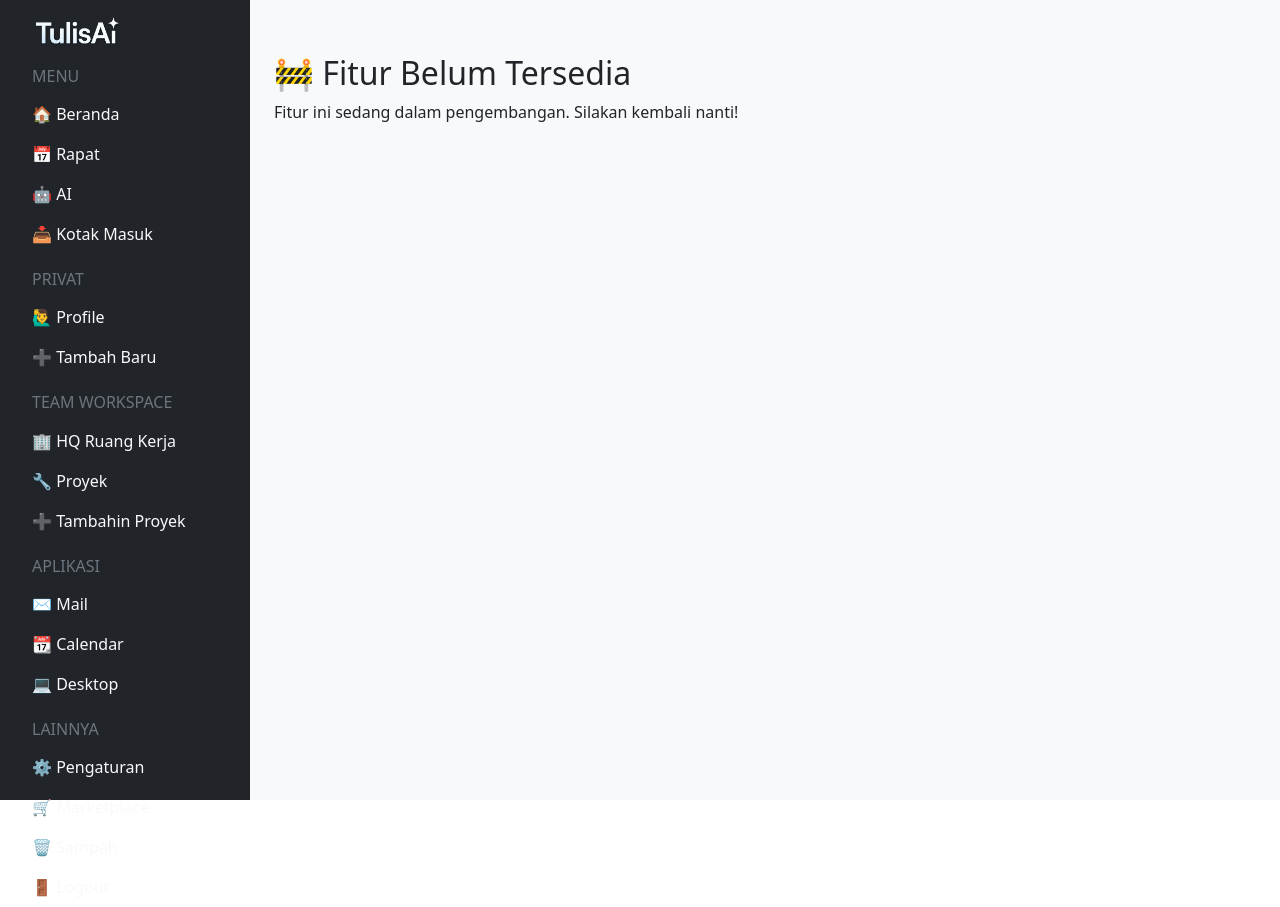
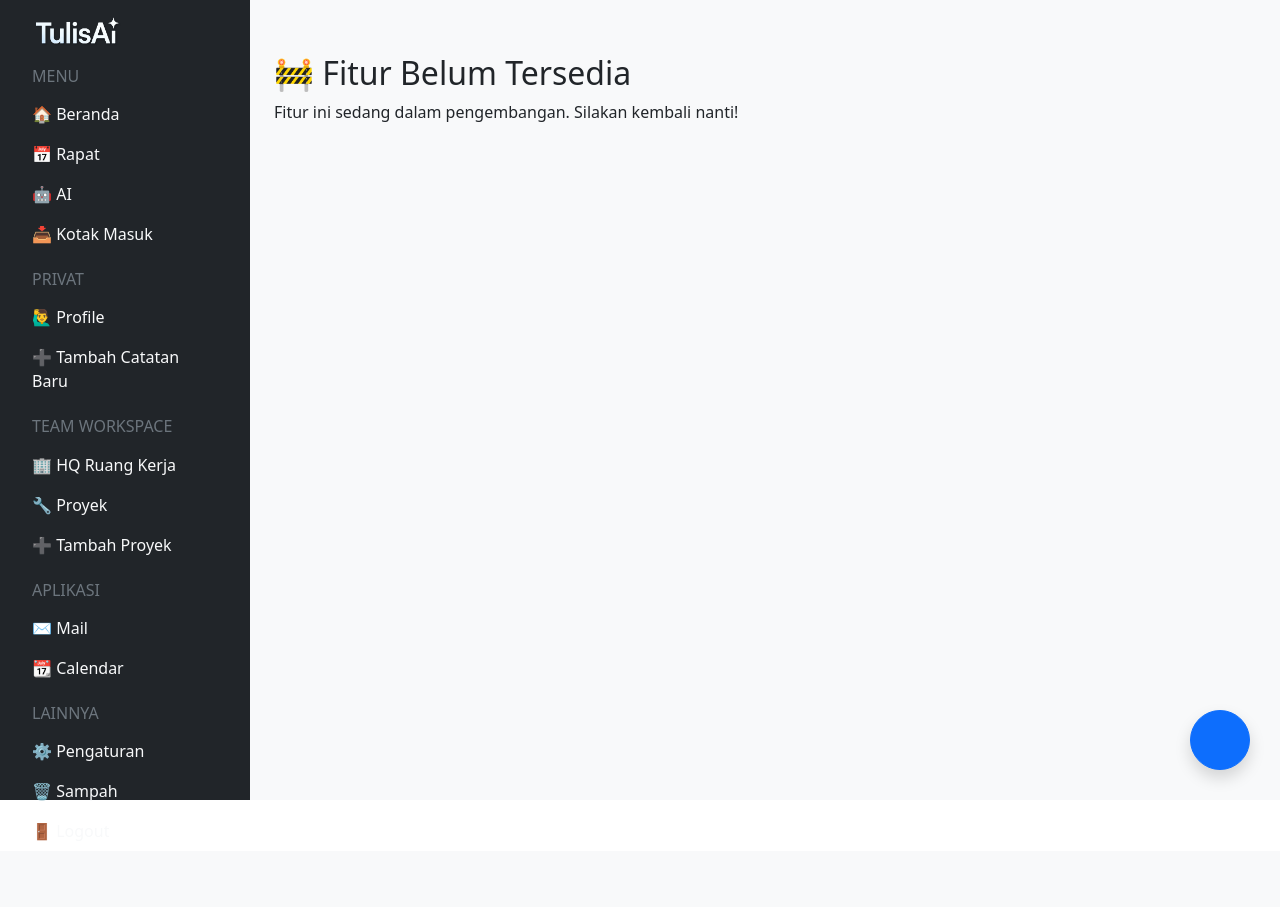
Before and after one commit to kampusriset/23g_flask_asisten_tulis, a Flask app: page /not-available in a window 1280 px wide. After the commit the page ends 841 px from the top, so only its background shows below. Run offline with Flask 3, Linux system fonts and the light colour scheme.

Commit message:
update & add chat bubble

```diff
--- a/app/templates/base/sidebar.html
+++ b/app/templates/base/sidebar.html
@@ -53,6 +53,61 @@
 
     </div>
 
+    <!-- Bubble -->
+    <div id="ai-chat-bubble"
+        class="btn btn-primary rounded-circle shadow position-fixed d-flex justify-content-center align-items-center"
+        style="bottom: 30px; right: 30px; width: 60px; height: 60px; font-size: 28px; z-index:1050; cursor:pointer;">
+    </div>
+
+    <!-- Popup -->
+    <div id="ai-chat-popup" class="card shadow position-fixed d-none flex-column"
+        style="bottom: 100px; right: 30px; width: 350px; max-width: 90%; z-index:1050; overflow:hidden;">
+        <div class="card-header bg-primary text-white fw-bold">
+            AI Assistant
+        </div>
+        <div class="card-body p-2 overflow-auto" style="height:300px;" id="chat-body">
+            <div><em>Halo! Ada yang bisa dibantu?</em></div>
+        </div>
+        <div class="input-group p-2 border-top">
+            <input type="text" class="form-control" placeholder="Tulis pesan..." id="chat-input">
+            <button class="btn btn-primary" id="chat-send">Kirim</button>
+        </div>
+    </div>
+
+    <script>
+        const bubble = document.getElementById('ai-chat-bubble');
+        const popup = document.getElementById('ai-chat-popup');
+        const chatBody = document.getElementById('chat-body');
+        const chatInput = document.getElementById('chat-input');
+        const chatSend = document.getElementById('chat-send');
+
+        bubble.addEventListener('click', () => {
+            popup.classList.toggle('d-none');
+        });
+
+        chatSend.addEventListener('click', () => {
+            const msg = chatInput.value.trim();
+            if (msg) {
+                const userMsg = document.createElement('div');
+                userMsg.innerHTML = `<strong>Kamu:</strong> ${msg}`;
+                chatBody.appendChild(userMsg);
+
+                const botMsg = document.createElement('div');
+                botMsg.innerHTML = `<strong>AI:</strong> Maaf, saya cuma demo :)`;
+                chatBody.appendChild(botMsg);
+
+                chatInput.value = '';
+                chatBody.scrollTop = chatBody.scrollHeight;
+            }
+        });
+
+        chatInput.addEventListener('keypress', (e) => {
+            if (e.key === 'Enter') chatSend.click();
+        });
+    </script>
+
+
+
     <!-- Bootstrap JS -->
     <script src="https://cdn.jsdelivr.net/npm/bootstrap@5.3.2/dist/js/bootstrap.bundle.min.js"></script>
 
--- a/app/templates/base/sidebar_content.html
+++ b/app/templates/base/sidebar_content.html
@@ -25,7 +25,7 @@
         <a href="/not-available" class="nav-link text-light">🙋‍♂️ Profile</a>
     </li>
     <li class="nav-item">
-        <a href="/not-available" class="nav-link text-light">➕ Tambah Baru</a>
+        <a href="/not-available" class="nav-link text-light">➕ Tambah Catatan Baru</a>
     </li>
 </ul>
 
@@ -38,7 +38,7 @@
         <a href="/not-available" class="nav-link text-light">🔧 Proyek</a>
     </li>
     <li class="nav-item">
-        <a href="/not-available" class="nav-link text-light">➕ Tambahin Proyek</a>
+        <a href="/not-available" class="nav-link text-light">➕ Tambah Proyek</a>
     </li>
 </ul>
 
@@ -50,9 +50,6 @@
     <li class="nav-item">
         <a href="/not-available" class="nav-link text-light">📆 Calendar</a>
     </li>
-    <li class="nav-item">
-        <a href="/not-available" class="nav-link text-light">💻 Desktop</a>
-    </li>
 </ul>
 
 <h6 class="text-uppercase text-secondary mt-3 px-3">Lainnya</h6>
@@ -61,9 +58,6 @@
         <a href="/not-available" class="nav-link text-light">⚙️ Pengaturan</a>
     </li>
     <li class="nav-item">
-        <a href="/not-available" class="nav-link text-light">🛒 Marketplace</a>
-    </li>
-    <li class="nav-item">
         <a href="/not-available" class="nav-link text-light">🗑️ Sampah</a>
     </li>
     <li class="nav-item">
```
Also changed, not shown: app/templates/auth/login.html (+8 -0 lines), app/templates/auth/register.html (+9 -0 lines).
